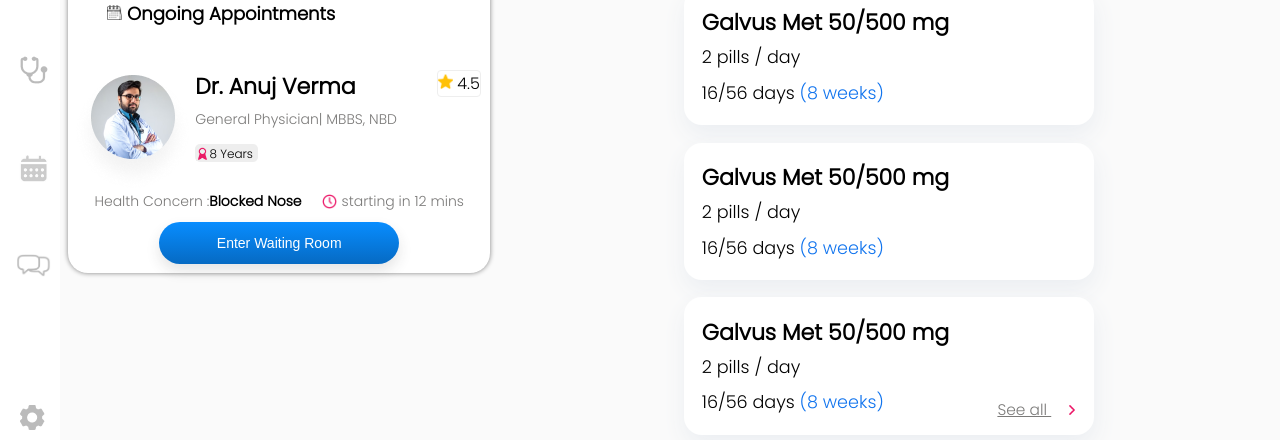
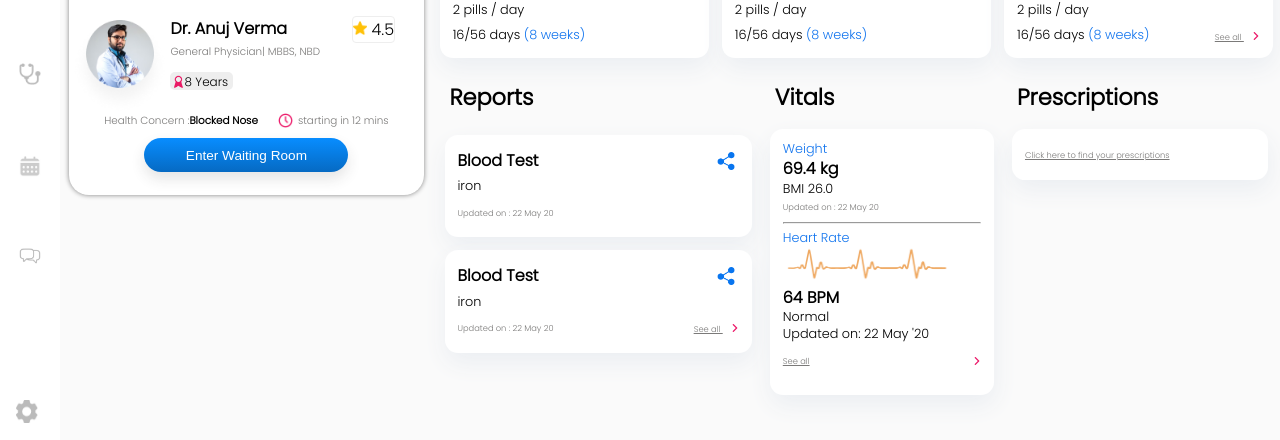
Before and after one commit to himanshiiarora/dashboard, a plain HTML site: page index.html in a window 1280 px wide. Shown: the part 208-648 px from the top of the page. Drawn offline with Linux system fonts and the light colour scheme.

Commit message:
dashboard

```diff
--- a/index.html
+++ b/index.html
@@ -50,7 +50,7 @@
                     <br>
                     <div class="detail">
                         <div>
-                            <img src="./images/doc.png" alt="">
+                            <img src="./images/doc.png" alt="" width="100em">
                         </div>
                         <div>
                             <h2>Dr. Anuj Verma</h2>
@@ -58,7 +58,7 @@
                             <p class="year" style="font-size: 12px;"><img src="./images/badge.PNG" width="13em" alt=""> 8 Years</p>
                         </div>
                         <div class="star">
-                            <img src="./images/star.png" alt="star" width="15em">
+                            <img src="./images/star.png" alt="star" width="14em">
                             4.5
                         </div>
                     </div>
@@ -91,7 +91,7 @@
                             2 pills / day <br>
                             16/56 days <span>(8 weeks)</span>
                             <a class="greyy see" href="#">See all
-                                <img src="./images/right-arrow-pink.png" width="10em" alt="right_arrow">
+                                <img src="./images/right-arrow-pink.png" width="8em" alt="right_arrow">
                             </a>
                         </div>
                     </div>
@@ -103,7 +103,7 @@
                             <div class="blood-test">
                                 <div class="share">
                                     <h2>Blood Test</h2>
-                                    <img src="./images/share-blue.png" width="20em" alt="share icon"> <br>
+                                    <img src="./images/share-blue.png" width="18em" alt="share icon"> <br>
                                 </div>
                                 iron<br>
                                 <span class="greyy" > Updated on : 22 May 20</span>
@@ -111,12 +111,12 @@
                             <div class="blood-test">
                                 <div class="share">
                                     <h2>Blood Test</h2>
-                                    <img src="./images/share-blue.png" width="20em" alt="share icon"> <br>
+                                    <img src="./images/share-blue.png" width="18em" alt="share icon"> <br>
                                 </div>
                                 iron<br>
                                 <span class="greyy" > Updated on : 22 May 20</span>
                                 <a class="greyy see" href="#">See all
-                                    <img src="./images/right-arrow-pink.png" width="10em" alt="right_arrow">
+                                    <img src="./images/right-arrow-pink.png" width="8em" alt="right_arrow">
                                 </a>
                             </div>
                         </div>
@@ -130,12 +130,12 @@
                             <span class="greyy" > Updated on : 22 May 20</span>
                             <hr>
                             <span>Heart Rate</span> <br>
-                            <img src="./images/heart beat.PNG" alt="heart beat" height="50em" width="250em">
+                            <img src="./images/heart beat.PNG" alt="heart beat" height="35em" width="170em">
                             <h2>64 BPM</h3>
                             Normal <br>
                             Updated on: 22 May '20 <br>
                             <a class="greyy lin" href="">See all
-                                <img src="./images/right-arrow-pink.png" alt="right arrow" width="10em">
+                                <img src="./images/right-arrow-pink.png" alt="right arrow" width="8em">
                             </a>
                         </div>
                     </div>
--- a/sass/main.scss
+++ b/sass/main.scss
@@ -7,10 +7,10 @@
 @mixin basic{
     padding: 1em;
     margin: 0.5em;
-    border-radius: 18px;
+    border-radius: 13px;
     background: #FFFFFF;
     box-shadow: 1px 10px 23px #EBEEF2;
-    font-size: 1.1em;
+    font-size: 0.8em;
     line-height: 2em;
 }
 body{
@@ -39,19 +39,19 @@ body{
         grid-template-areas:
         'navbar upp on on on';
         h3{
-            font-size: 18px;
+            font-size: 15px;
         }
         h2{
-            font-size: 22px;
+            font-size: 16px;
             margin: 0;
         }
         h1{
-            font-size: 2em;
+            font-size: 1.4em;
         }
         .greyy{
             color: #7B7A79;
-            font-size: 0.875em;
-            margin-top: 0.4em;
+            font-size: 0.65em;
+            margin-top: 0.3em;
         }
         #navbar{
             grid-area: navbar;
@@ -64,6 +64,7 @@ body{
             img{
                 margin: 1em;
                 margin-bottom: 3em;
+                width: 1.4em;
             }
             .se_1 , .se_2{
                 @include disp;
@@ -75,10 +76,10 @@ body{
             grid-area: upp;
             .upcoming_box{
                 background-color: #ffffff;
-                width: 26em;
-                height: 18em;
+                width: 22em;
+                height: 15em;
                 border-radius: 1.25em;
-                padding: 0.2em;
+                padding: 0.1em;
                 margin: 0px;
                 box-shadow: 0 0 5px gray;
                 h3{
@@ -89,8 +90,9 @@ body{
                     align-items: flex-start;
                     justify-content: flex-start;
                     margin-bottom: -10px;
+                    margin-top: -1em;
                     .star{
-                        margin-left:2.5em;
+                        margin-left:2em;
                         border: 0.5px solid #EEEEEE;
                         border-radius: 4px;
                     }
@@ -113,14 +115,14 @@ body{
                     justify-content: center;
                     padding-top: 0.6em;
                     .button_enter{
-                        width: 17.18em;
-                        height: 3em;
+                        width: 15em;
+                        height: 2.5em;
                         border: 0px;
                         border-radius: 1.5em;
                         color: #ffffff;
                         background: linear-gradient(180deg, #088DFF 0%, #066AC3 100%);
                         box-shadow: 4.24544e-16px 6.93333px 13.8667px rgba(51, 51, 51, 0.1245);
-                        font-size: 0.875em;
+                        font-size: 0.85em;
                     }
                 }
             }
@@ -131,7 +133,7 @@ body{
                 margin-left: 0.5em;
             }
             .hea_one{
-                padding-left: 1.2em;
+                padding-left: 0.5em;
             }
             .see{
                 float: right;
@@ -143,7 +145,7 @@ body{
                 @include disp;
                 justify-content: space-evenly;
                 .galvus{
-                    width: 21.3em;
+                    width: 19em;
                     height: 5.8em;
                     @include basic;
                 }
@@ -157,12 +159,12 @@ body{
                     justify-content: space-evenly;
                     flex-direction: column;
                     .blood-test{
-                        width: 23em;
+                        width: 22em;
                         height: 6em;
                         @include basic;
                         .share{
                             h2{
-                                width: 15em;
+                                width: 16em;
                             }
                             @include disp;
                             justify-content: space-between;
@@ -171,11 +173,11 @@ body{
                 }
                 .vital_content{
                     @include basic;
-                    width: 14.5em;
+                    width: 15.5em;
                     height: 18.8em;
                     line-height: 1.3em;
                     h2{
-                        margin: 0.1em;
+                        margin: 0.2em;
                         margin-left: 0;
                     }
                     .lin{
@@ -186,7 +188,7 @@ body{
                 }
                 .prescription_content{
                     @include basic;
-                    width: 20em;
+                    width: 18em;
                     height: 2em;
                 }
             }
```
Also changed, not shown: sass/main.css, 1 other file.
